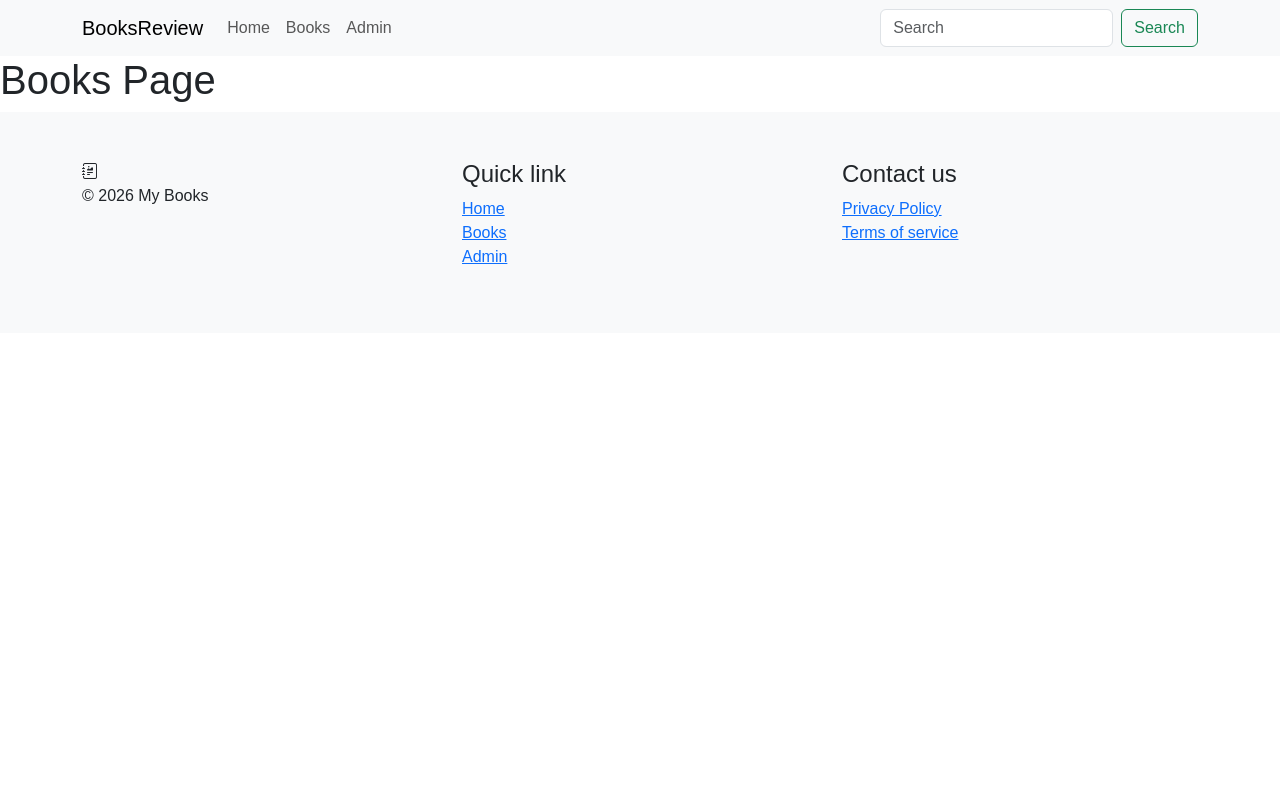
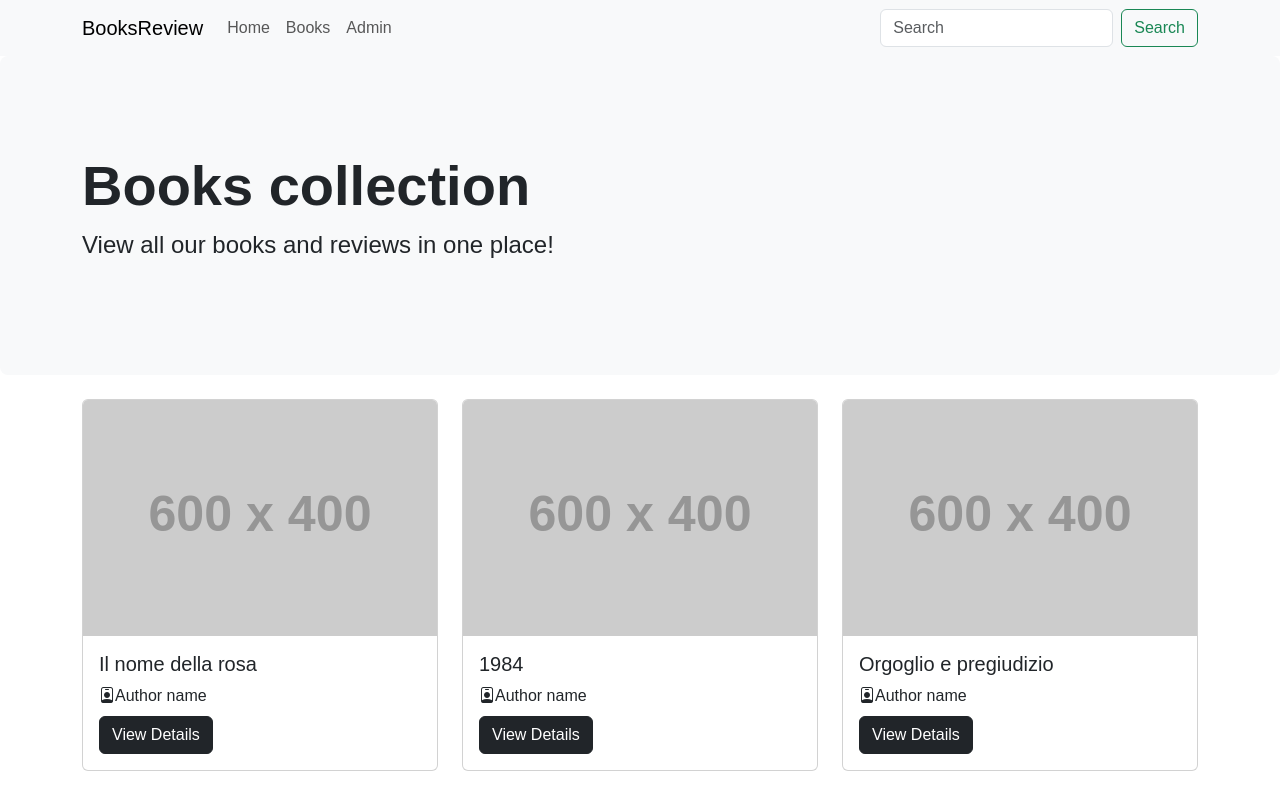
Before and after one commit to letangileri/web_app_books_frontend, a React (Vite) app: page /books in a window 1280 px wide. Shown: the top 800 px of the page. Built offline with nearby package versions, Linux system fonts and the light colour scheme.

Commit message:
Add BooksPage component and update routing in App component

```diff
--- /dev/null
+++ b/components/pages/BooksPages.jsx
@@ -0,0 +1,69 @@
+import { Link } from "react-router-dom"
+
+export default function BooksPage (){
+
+    return(
+        <>
+        <div className="p-5 mb-4 bg-light rounded-3">
+            <div className="container py-5">
+                <h1 className="display-4 fw-bold">Books collection</h1>
+                <p className="col-md-8 fs-4 lead">
+                    View all our books and reviews in one place!
+                </p>
+            </div>
+        </div>
+        <section className="mb-4">
+            <div className="container">
+                <div className="row row-cols-1 row-cols-md-3 g-4">
+                    <div className="col">
+                        <div className="card">
+                            <Link to="/books/2">
+                            <img className="card-img-top" src="https://placehold.co/600x400?text=Il+nome+della+rosa" alt="Il nome della rosa book" />
+                            </Link>
+                            <div className="card-body">
+                                <h5 className="card-title">
+                                    Il nome della rosa
+                                </h5>
+                                <div className="my-2"><i className="bi bi-person-badge"></i>Author name</div>
+                                <Link className="btn btn-dark" to="/books/2">View Details</Link>
+                            </div>
+                        </div>
+                    </div>
+                    <div className="col">
+                        <div className="card">
+                            <Link to="/books/3">
+                            <img className="card-img-top" src="https://placehold.co/600x400?text=1984" alt="1984 book" />
+                            </Link>
+                            <div className="card-body">
+                                <h5 className="card-title">
+                                    1984
+                                </h5>
+                                <div className="my-2"><i className="bi bi-person-badge"></i>Author name</div>
+                                <Link className="btn btn-dark" to="/books/3">View Details</Link>
+                            </div>
+                        </div>
+                    </div>
+                    <div className="col">
+                        <div className="card">
+                            <Link to="/books/4">
+                            <img className="card-img-top" src="https://placehold.co/600x400?text=Orgoglio+e+pregiudizio" alt="Orgoglio e pregiudizio book" />
+                            </Link>
+                            <div className="card-body">
+                                <h5 className="card-title">
+                                    Orgoglio e pregiudizio
+                                </h5>
+                                <div className="my-2"><i className="bi bi-person-badge"></i>Author name</div>
+                                <Link className="btn btn-dark" to="/books/4">View Details</Link>
+                            </div>
+                        </div>
+                    </div>
+                </div>
+                <div className="text-center">
+                    <button className="btn btn-dark mt-5">Load More Books</button>
+                </div>
+            </div>
+
+        </section>
+        </>
+    )
+}
--- a/src/App.jsx
+++ b/src/App.jsx
@@ -3,6 +3,8 @@ import './App.css'
 import DefaultLayout from '../layouts/DefaultLayout'
 import Header from '../components/Header'
 import HomePage from '../components/pages/HomePage'
+import BooksPage from '../components/pages/BooksPages'
+
 function App() {
 
   return (
@@ -11,7 +13,7 @@ function App() {
     <Routes>
       <Route element={<DefaultLayout/>}>
         <Route path='/' element={<HomePage/>}/>
-        <Route path='/books' element={<h1> Books Page </h1>}/>
+        <Route path='/books' element={<BooksPage/>}/>
         <Route path='/books/:id' element={<h1> Book Page </h1>}/>
         <Route path='*' element={<h1> 404 Not found </h1>}/>
       </Route>
```
